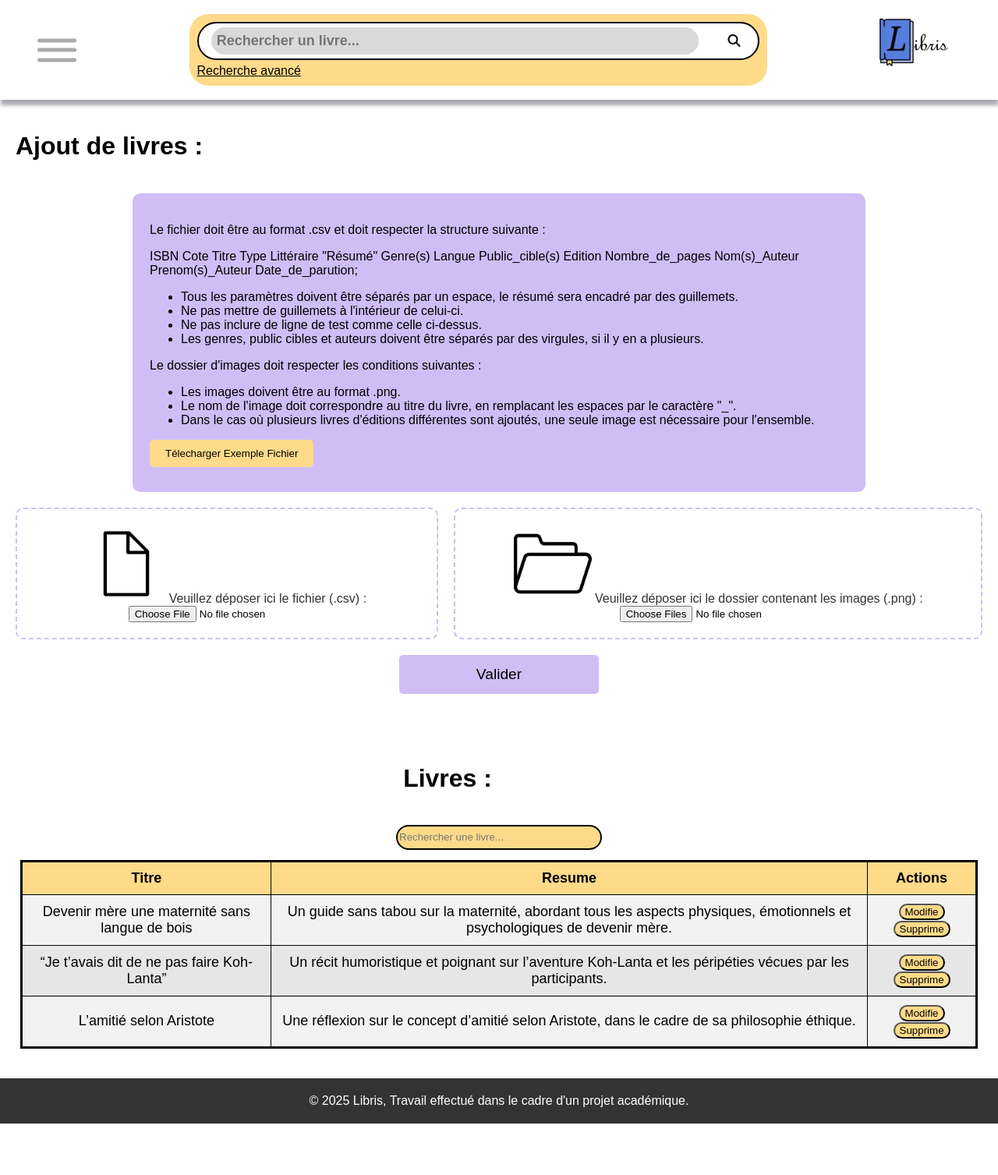
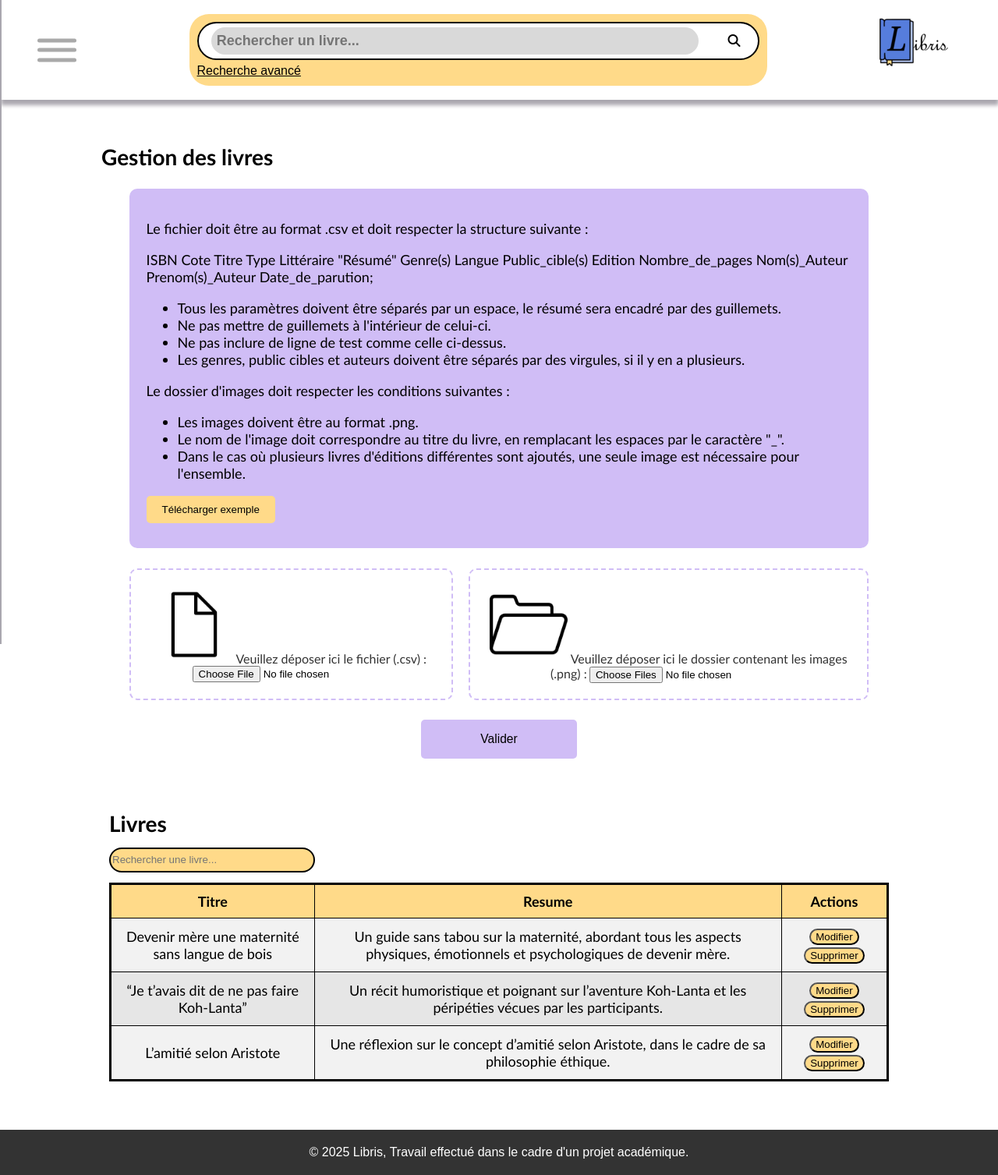
Before and after one commit to bekircanan/Libris, a PHP site: page /gestion-livres.php in a window 1280 px wide. Shown: the whole page at 78% size. Before the commit the page ends 1441 px from the top, so only its background shows below. Run offline with PHP 8.4, Linux system fonts and the light colour scheme; a user stored in the database is signed in; data comes from the database, SQL or seed files in the repository; some libraries are stand-ins or nearby versions.

Commit message:
Modifs CSS Gestion des livres

```diff
--- a/Libris/css/style.css
+++ b/Libris/css/style.css
@@ -112,6 +112,7 @@ header .search-bar .advanced-search {
     overflow-x: hidden;
     transition: 0.3s;
     padding-top: 2%;
+    border-right: solid 2px #AAA7AF;
 }
 .sidebar ul:first-child{
     box-shadow: 1px 7px 5px 0px #AAA7AF
@@ -135,7 +136,7 @@ header .search-bar .advanced-search {
     transition: 0.3s;
 }
 .sidebar a:hover {
-    color: #f1f1f1;
+    color: #FFDA89;
 }
 .sidebar .active {
     background-color: #D0BDF6;
@@ -1215,13 +1216,12 @@ div.info_ebook_acheter p:nth-of-type(1){
 .gestion_livre{
     display: flex;
     flex-direction: column;
-    align-items: center;
+    align-items: flex-start;
     justify-content: center;
-    margin: 1% auto;
-    padding: 2%;
-}
-
-.gestion-emprunts-reservations button:hover, .gestion-utilisateurs button:hover {
+}
+
+
+.gestion-emprunts-reservations button:hover, .gestion-utilisateurs button:hover, .gestion_livre button:hover {
     background-color: black;
     color: #FFDA89;
     transition: 0.3s ease;
@@ -1496,6 +1496,21 @@ section#livre {
 
 /* Gestion des livres*/
 
+.gestion-livres {
+    margin-bottom: 4em;
+    margin-left: 10em;
+    margin-right: 10em;
+    font-family: "Gill Sans", "Gill Sans MT", "Myriad Pro", "DejaVu Sans Condensed", Helvetica, Arial, "sans-serif";
+    font-size: small;
+}
+
+.gestion-livres h1{
+    font-size: 28px;
+    margin: 2em 0 0.5em 0;
+}
+.ajout_livre {
+    padding: 10px;
+}
 .drop-zone {
     border: 2px dashed #D0BDF6;
     border-radius: 10px;
@@ -1517,16 +1532,11 @@ section#livre {
     display: none;
 }
 
-.ajout_livre h1{
-    width: 20%;
-    padding: 20px;
-}
-
 .drop-zones-container {
     display: flex;
     justify-content: space-evenly;
     flex-direction: row;
-    margin: 20px;
+    margin: 2vw 2vw;
     gap: 20px; /* Adjust the gap as needed */
 }
 .drop-zone label {
@@ -1558,17 +1568,20 @@ button.btn_valider_ajout {
     transition: background-color 0.3s ease;
 }
 
+
+
 .drop-zone img{
     width: 100px;
 }
 
 .info-style-fichier{
-
     border: 2px solid #D0BDF6;
-    width: 70%;
     border-radius: 10px;
     background-color: #D0BDF6;
     padding: 20px;
+    width: 100%;
+    margin: 0 2vw;
+    font-size: 18px;
 }
 
 .info-style-container{
--- a/Libris/gestion-livres.php
+++ b/Libris/gestion-livres.php
@@ -290,8 +290,9 @@ if ($_SERVER['REQUEST_METHOD'] == 'POST' && isset($_POST['form']) && $_POST['for
 }
 ?>
 
+<main class="gestion-livres">
+    <h1>Gestion des livres</h1>
     <div class="ajout_livre">
-    <h1>Ajout de livres :</h1>
         <div class ="info-style-container">
             <div class="info-style-fichier">
                 <p>Le fichier doit être au format .csv et doit respecter la structure suivante :</p>
@@ -308,7 +309,7 @@ if ($_SERVER['REQUEST_METHOD'] == 'POST' && isset($_POST['form']) && $_POST['for
                     <li> Le nom de l'image doit correspondre au titre du livre, en remplacant les espaces par le caractère "_".</li>
                     <li> Dans le cas où plusieurs livres d'éditions différentes sont ajoutés, une seule image est nécessaire pour l'ensemble.</li>
                 </ul>
-            <a class="btn_ex_csv" href="Exemple/exemple.csv" download = "exemple.csv"> <button>Télecharger Exemple Fichier </button></a>
+                <a class="btn_ex_csv" href="Exemple/exemple.csv" download = "exemple.csv"> <button>Télécharger exemple</button></a>
             </div>
 
         </div>
@@ -333,7 +334,7 @@ if ($_SERVER['REQUEST_METHOD'] == 'POST' && isset($_POST['form']) && $_POST['for
             </div>
         </form>
         <div class="gestion_livre">
-        <h1>Livres :</h1>
+            <h1>Livres</h1>
             <input type="text" id="search-reservations-input" placeholder="Rechercher une livre..." onkeyup="search()">
             <table class="table-emprunts-reservations table-gestion" id="table-reservations">
                 <thead>
@@ -350,8 +351,8 @@ if ($_SERVER['REQUEST_METHOD'] == 'POST' && isset($_POST['form']) && $_POST['for
                     echo "<td>". $livre["titre_livre"] ."</td>";
                     echo "<td>". $livre["resume"]. "</td>";
                     echo "<td>
-                    <button onclick=\"popupModifie('".$livre["id_livre"]."','".$livre["titre_livre"]."','".$livre["resume"]."')\">Modifie</button>
-                    <button onclick=\"popupSupprime('".$livre["id_livre"]."')\">Supprime</button>";
+                    <button onclick=\"popupModifie('".$livre["id_livre"]."','".$livre["titre_livre"]."','".$livre["resume"]."')\">Modifier</button>
+                    <button onclick=\"popupSupprime('".$livre["id_livre"]."')\">Supprimer</button>";
                     echo "</td>";
                     echo "</tr>";
                 }
@@ -360,6 +361,9 @@ if ($_SERVER['REQUEST_METHOD'] == 'POST' && isset($_POST['form']) && $_POST['for
             </table>
         </div>
     </div>
+</main>
+
+
 
 <script>
 function search() {
```
Lines whose indentation alone changed are shown as unchanged.
